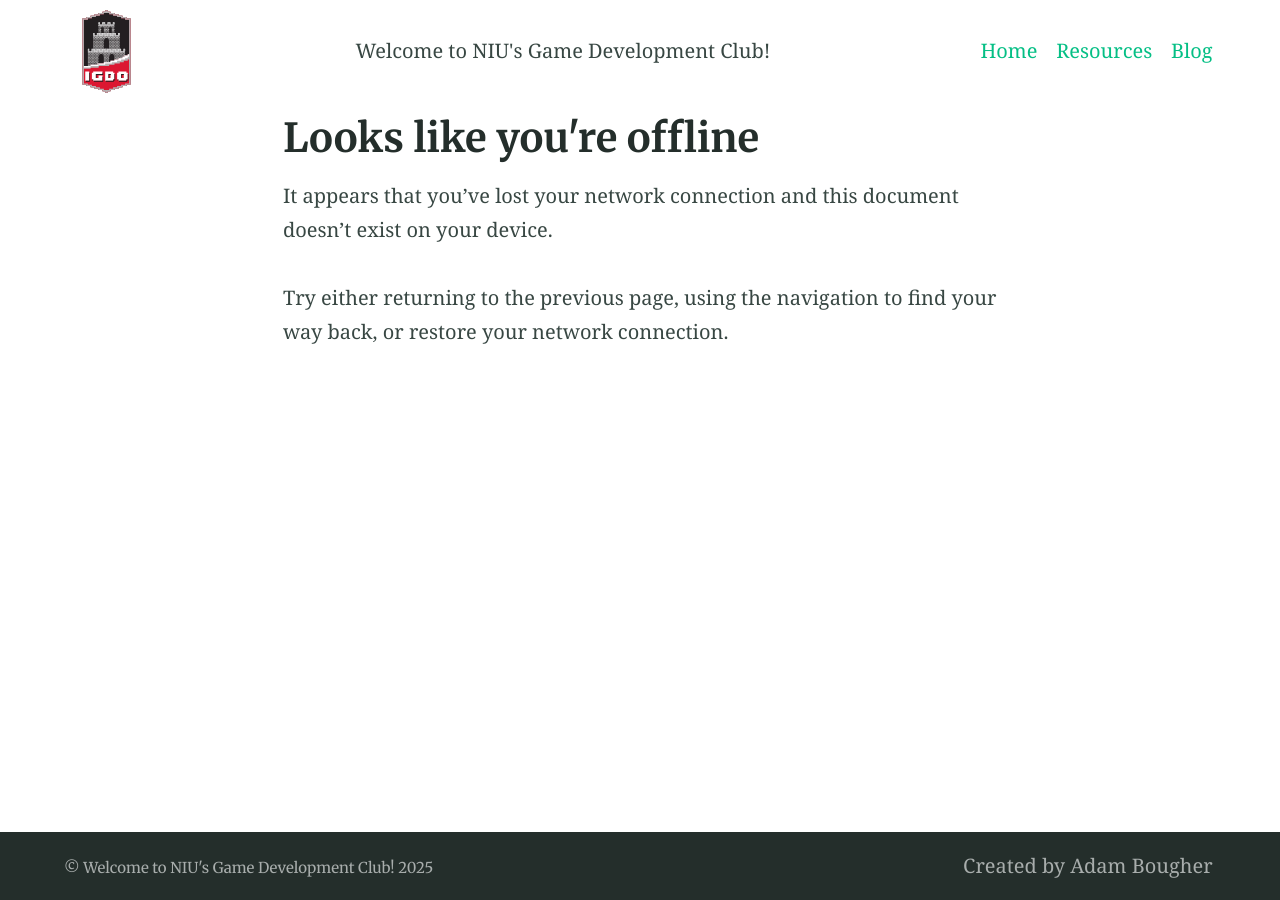
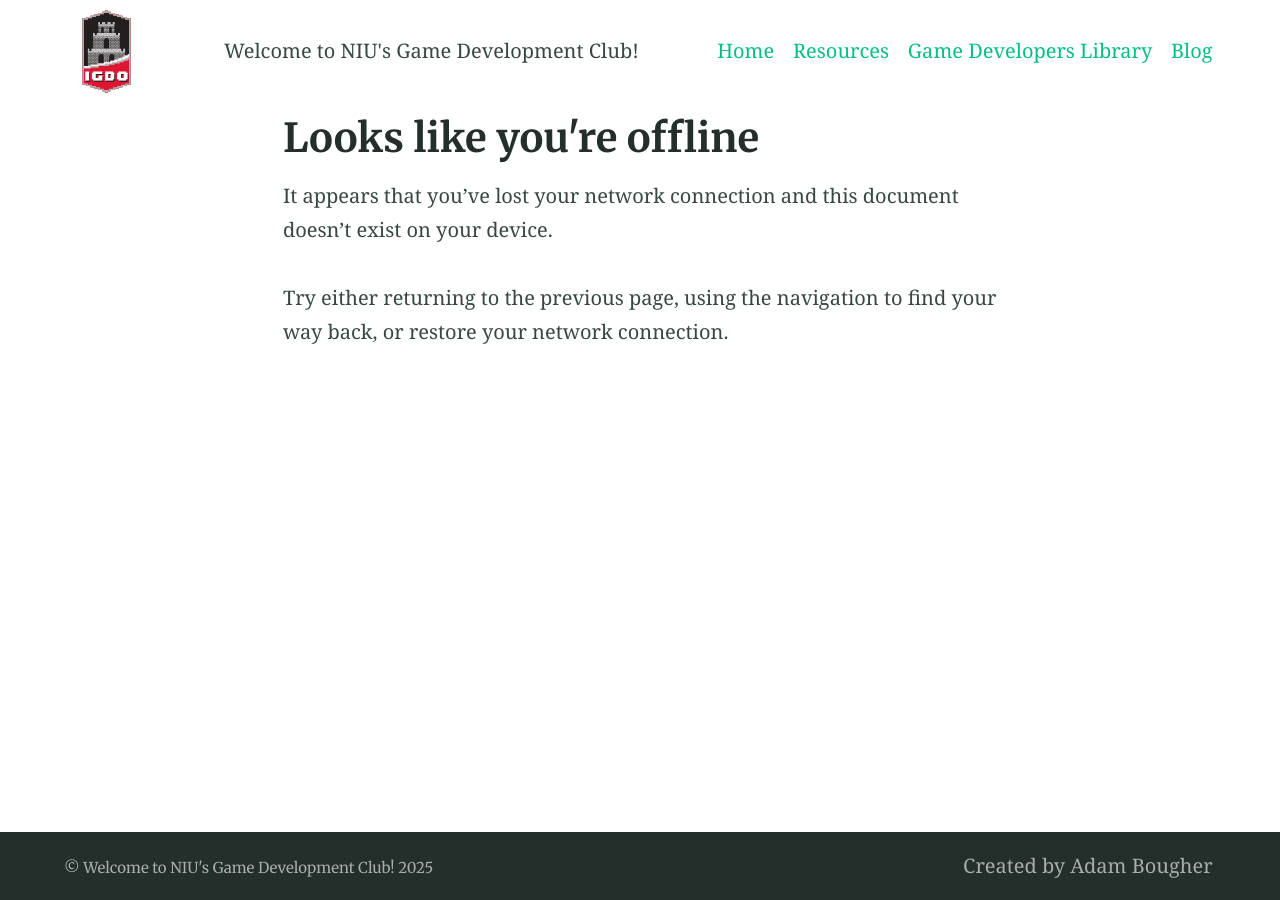
Before and after one commit to niu-gdo/niu-gdo.github.io, a Jekyll site: the page built from offline.md, in a window 1280 px wide. Built offline with Jekyll 4.4.1, drawn with Linux system fonts in a browser that asks for light colours.

Commit message:
add GDL to main site navigation

```diff
--- a/_config.yml
+++ b/_config.yml
@@ -118,6 +118,8 @@ navigation_header:
   url: /
 - title: Resources
   url: /resources/
+- title: Game Developers Library
+  url: /game-developers-library/
 - title: Blog
   url: /blog/
 # - title: Search
```
